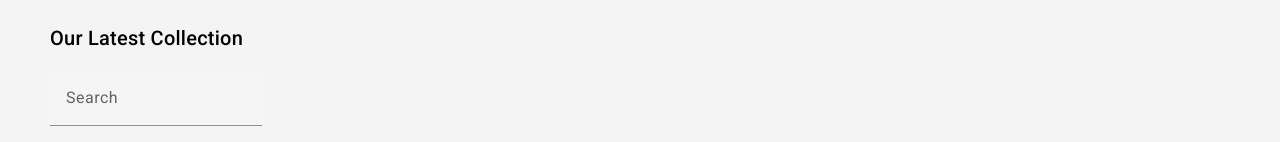
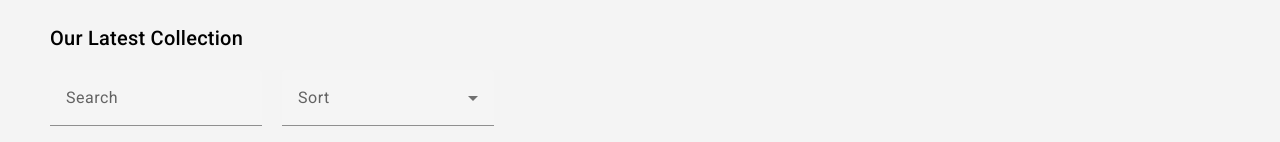
Before and after one commit to charlesGraham/pokemon-nft-store, an Angular app: page /products in a window 1280 px wide. Shown: the part 284-426 px from the top of the page. Built offline with nearby package versions, Linux system fonts and the light colour scheme; no server answers.

Commit message:
Added sort functionality

```diff
--- a/src/app/product/product-list/product-list.component.css
+++ b/src/app/product/product-list/product-list.component.css
@@ -10,3 +10,7 @@ mat-card:hover {
   transform: scale(1.05);
   cursor: pointer;
 }
+
+.sort-dropdown {
+  margin-left: 20px;
+}
--- a/src/app/product/product-list/product-list.component.html
+++ b/src/app/product/product-list/product-list.component.html
@@ -3,6 +3,13 @@
 
   <mat-form-field>
     <input matInput (keyup)="applyFilter($event)" placeholder="Search" />
+  </mat-form-field>
+
+  <mat-form-field class="sort-dropdown">
+    <mat-select (selectionChange)="sortProducts($event.value)" placeholder="Sort">
+      <mat-option value="priceLowHigh">Price: High to Low</mat-option>
+      <mat-option value="priceHighLow">Price: Low to High</mat-option>
+    </mat-select>
   </mat-form-field>
 
   <div fxLayout="row wrap" fxLayoutGap="50px grid">
--- a/src/app/product/product-list/product-list.component.ts
+++ b/src/app/product/product-list/product-list.component.ts
@@ -13,6 +13,7 @@ export class ProductListComponent implements OnInit {
 
   products: Product[] = [];
   filteredProducts: Product[] = [];
+  sortOrder: string = "";
 
   constructor(
     private productService: ProductService,
@@ -46,6 +47,18 @@ export class ProductListComponent implements OnInit {
     this.filteredProducts = this.products.filter(
       product => product.name.toLowerCase().includes(searchTerm)
     );
+
+    this.sortProducts(this.sortOrder);
+  }
+
+  sortProducts(sortValue: string): void {
+    this.sortOrder = sortValue;
+
+    if (this.sortOrder === "priceLowHigh") {
+      this.filteredProducts.sort((a, b) => b.price - a.price);
+    } else if (this.sortOrder === "priceHighLow") {
+      this.filteredProducts.sort((a, b) => a.price - b.price);
+    }
   }
 
 
--- a/src/app/product/product.module.ts
+++ b/src/app/product/product.module.ts
@@ -5,6 +5,7 @@ import { MatCardModule } from '@angular/material/card';
 import { FlexModule } from '@angular/flex-layout';
 import { MatSnackBarModule } from '@angular/material/snack-bar';
 import { MatInputModule } from '@angular/material/input';
+import { MatSelectModule } from '@angular/material/select';
 
 
 
@@ -17,7 +18,8 @@ import { MatInputModule } from '@angular/material/input';
     MatCardModule,
     FlexModule,
     MatSnackBarModule,
-    MatInputModule
+    MatInputModule,
+    MatSelectModule
   ]
 })
 export class ProductModule { }
```
